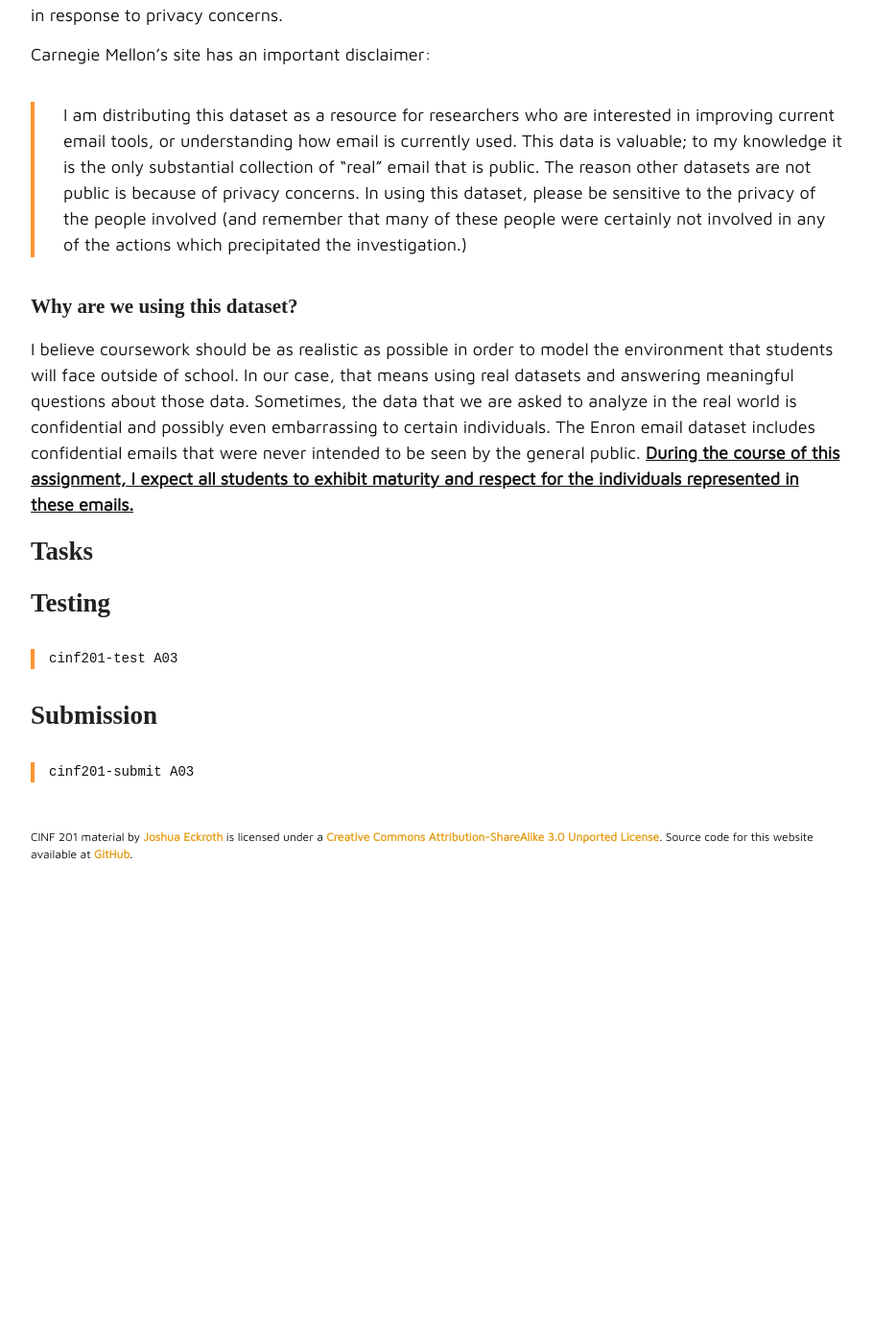
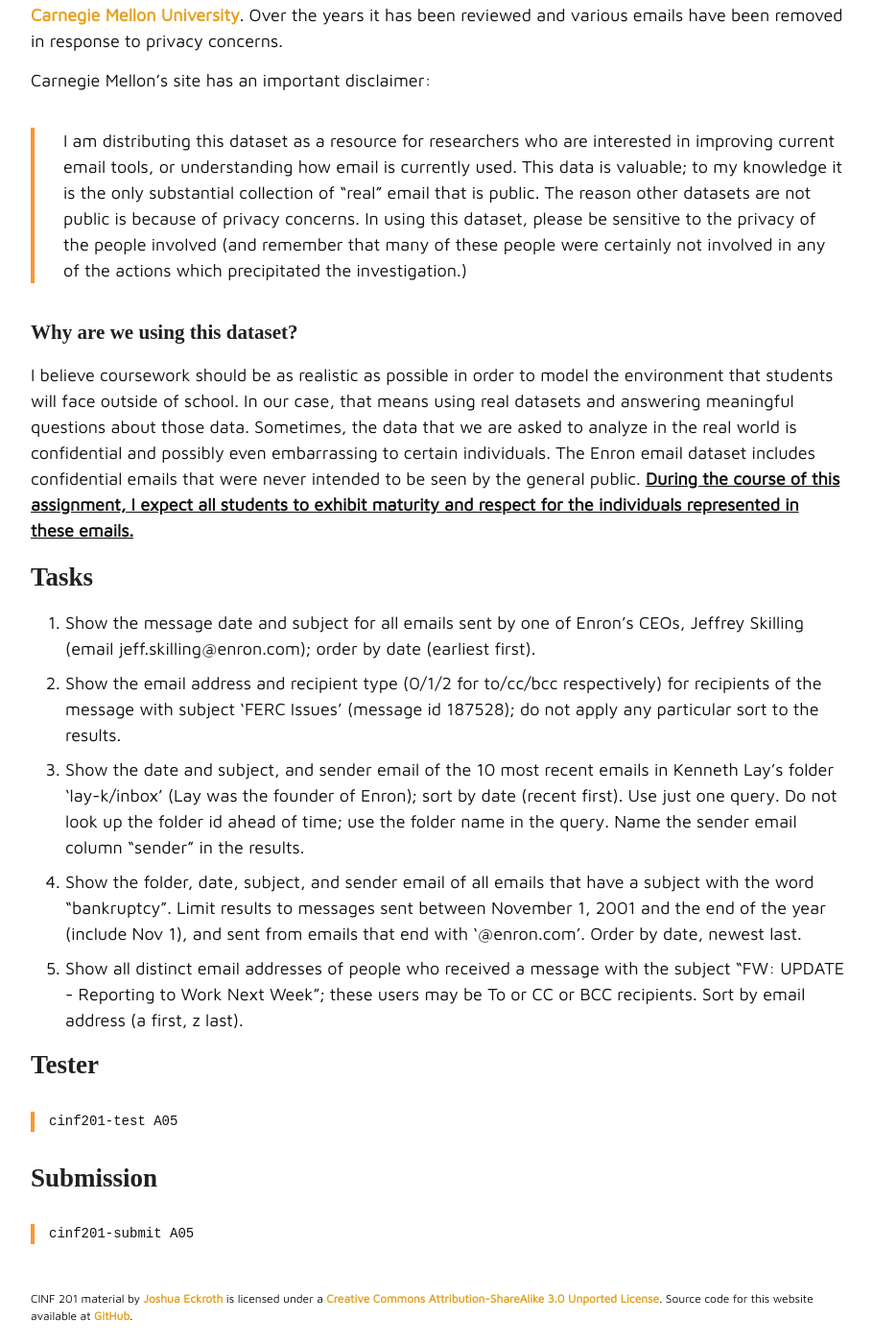
Before and after one commit to joshuaeckroth/cinf201-website, a Jekyll site: the page built from assignments/a05.markdown, in a window 1280 px wide and 1400 px high, scrolled down 718 px. Shown: the whole window at 96% size, without its empty margins (183-1093 px from the left). Built offline with Jekyll 4.4.1, drawn with Linux system fonts in a browser that asks for light colours; some web fonts are replaced; before the commit the page ends 1637 px from its top, so only the background shows below that; some of the changed text lies outside the part shown.

Commit message:
Finished A05

```diff
--- a/assignments/a05.markdown
+++ b/assignments/a05.markdown
@@ -7,7 +7,7 @@ categories: [assignments]
 
 # A05: Enron emails
 
-This assignment helps you practice with "joins" using an email dataset.
+This assignment helps you practice with "joins" using an email dataset. Only "inner joins" will be needed.
 
 ## Background and disclaimer
 
@@ -25,14 +25,20 @@ I believe coursework should be as realistic as possible in order to model the en
 
 ## Tasks
 
-## Testing
+1. Show the message date and subject for all emails sent by one of Enron's CEOs, Jeffrey Skilling (email jeff.skilling@enron.com); order by date (earliest first).
+2. Show the email address and recipient type (0/1/2 for to/cc/bcc respectively) for recipients of the message with subject 'FERC Issues' (message id 187528); do not apply any particular sort to the results.
+3. Show the date and subject, and sender email of the 10 most recent emails in Kenneth Lay's folder 'lay-k/inbox' (Lay was the founder of Enron); sort by date (recent first). Use just one query. Do not look up the folder id ahead of time; use the folder name in the query. Name the sender email column "sender" in the results.
+4. Show the folder, date, subject, and sender email of all emails that have a subject with the word "bankruptcy". Limit results to messages sent between November 1, 2001 and the end of the year (include Nov 1), and sent from emails that end with '@enron.com'. Order by date, newest last.
+5. Show all distinct email addresses of people who received a message with the subject "FW: UPDATE - Reporting to Work Next Week"; these users may be To or CC or BCC recipients. Sort by email address (a first, z last).
+
+## Tester
 
 ~~~
-cinf201-test A03
+cinf201-test A05
 ~~~
 
 ## Submission
 
 ~~~
-cinf201-submit A03
+cinf201-submit A05
 ~~~
```
